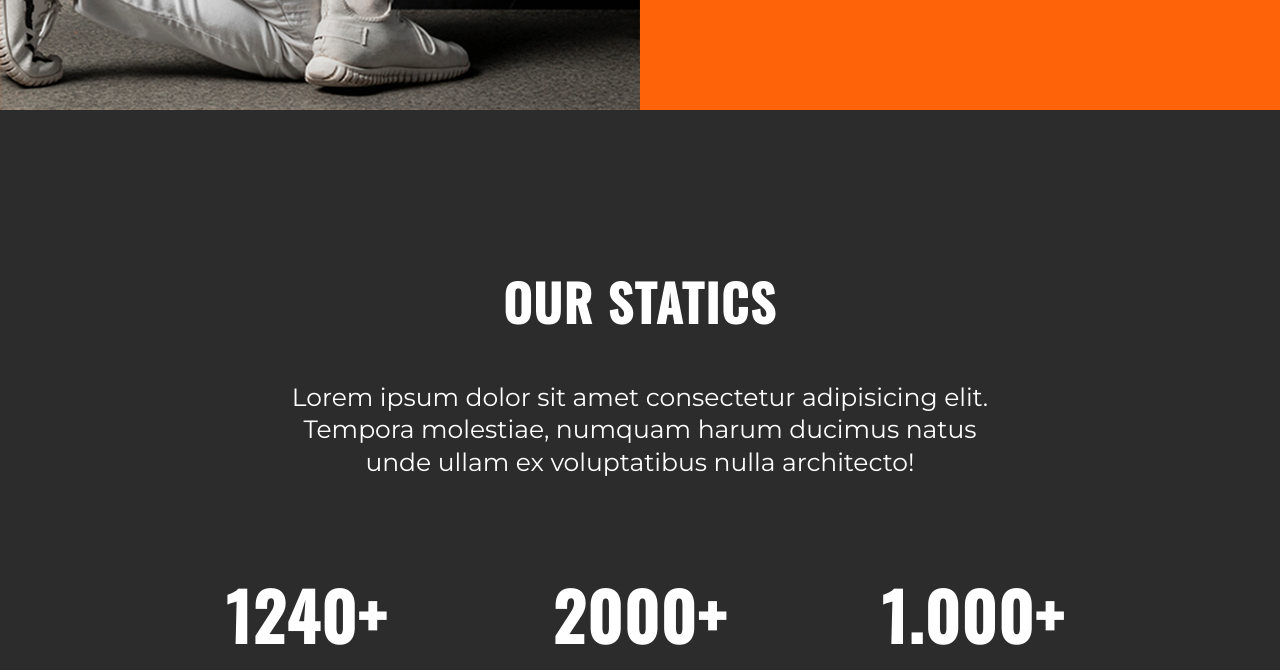
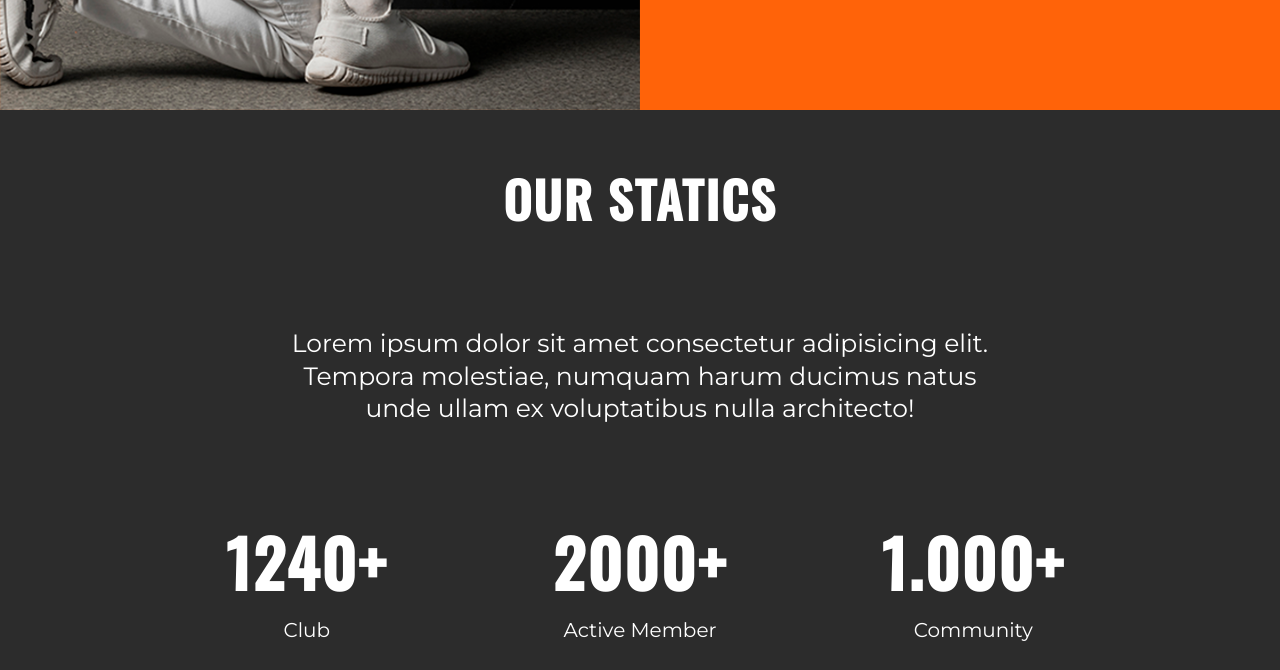
Before and after one commit to JSExplorers/musicology, a plain HTML site: page index.html in a window 1280 px wide. Shown: the part 4160-4830 px from the top of the page. Drawn offline with nearby package versions, Linux system fonts and the light colour scheme.

Commit message:
bug fixed

```diff
--- a/css/style.css
+++ b/css/style.css
@@ -517,11 +517,13 @@ img {
 .stats {
   background: var(--color-dark-gray);
   padding: 1rem 5rem;
-  height: 100vh;
   display: flex;
   flex-direction: column;
   justify-content: center;
   align-items: center;
+}
+.stats__heading {
+  padding: 5rem;
 }
 .stats__text {
   max-width: 700px;
@@ -583,14 +585,14 @@ img {
   .blog {
     grid-template-columns: repeat(2, 1fr);
   }
-  .blog__content{
+  .blog__content {
     height: 100%;
     display: flex;
     flex-direction: column;
     justify-content: center;
     align-items: center;
   }
-  .blog:nth-of-type(even) .blog__content{
+  .blog:nth-of-type(even) .blog__content {
     order: -1;
   }
 }
```
